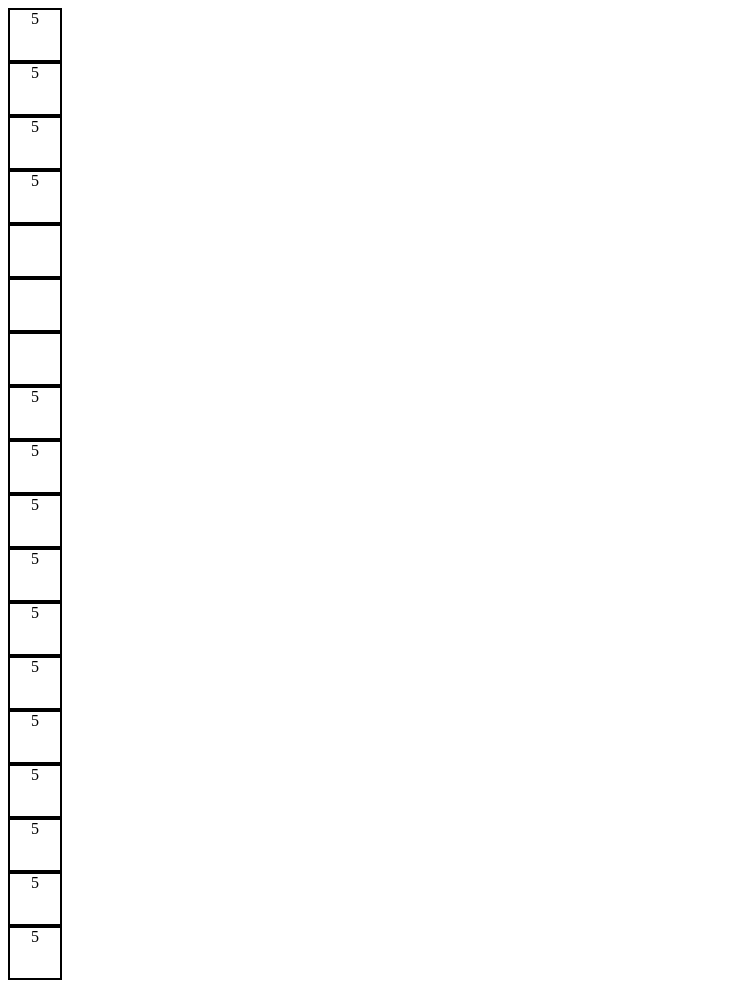
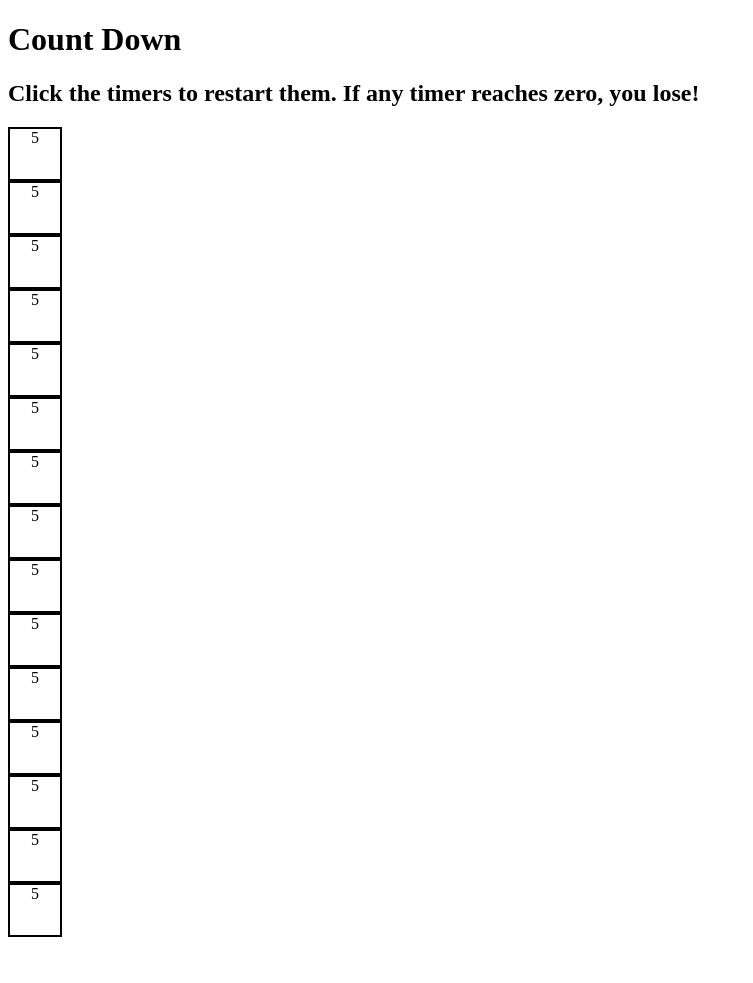
Before and after one commit to LaurenCummings/CountDown, a plain HTML site: page index.html in a window 1280 px wide. Shown: the whole page, without its empty margins (0-753 px from the left). After the commit the page ends 945 px from the top, so only its background shows below. Drawn offline with nearby package versions, Linux system fonts and the light colour scheme.

Commit message:
Update index.html

```diff
--- a/index.html
+++ b/index.html
@@ -6,14 +6,9 @@
 	</head>
 
 	<body>
-		<div class="box" id="box1">
-		</div>
+		<h1>Count Down</h1>
+		<h2 id="instructions">Click the timers to restart them. If any timer reaches zero, you lose!</h2>
 
-		<div class="box" id="box2">
-		</div>
-
-		<div class="box" id="box3">
-		</div>
 
 		<script src="jquery.js" type="text/javascript"></script>
 		<script src="countdown.js" type="text/javascript"></script>
```
